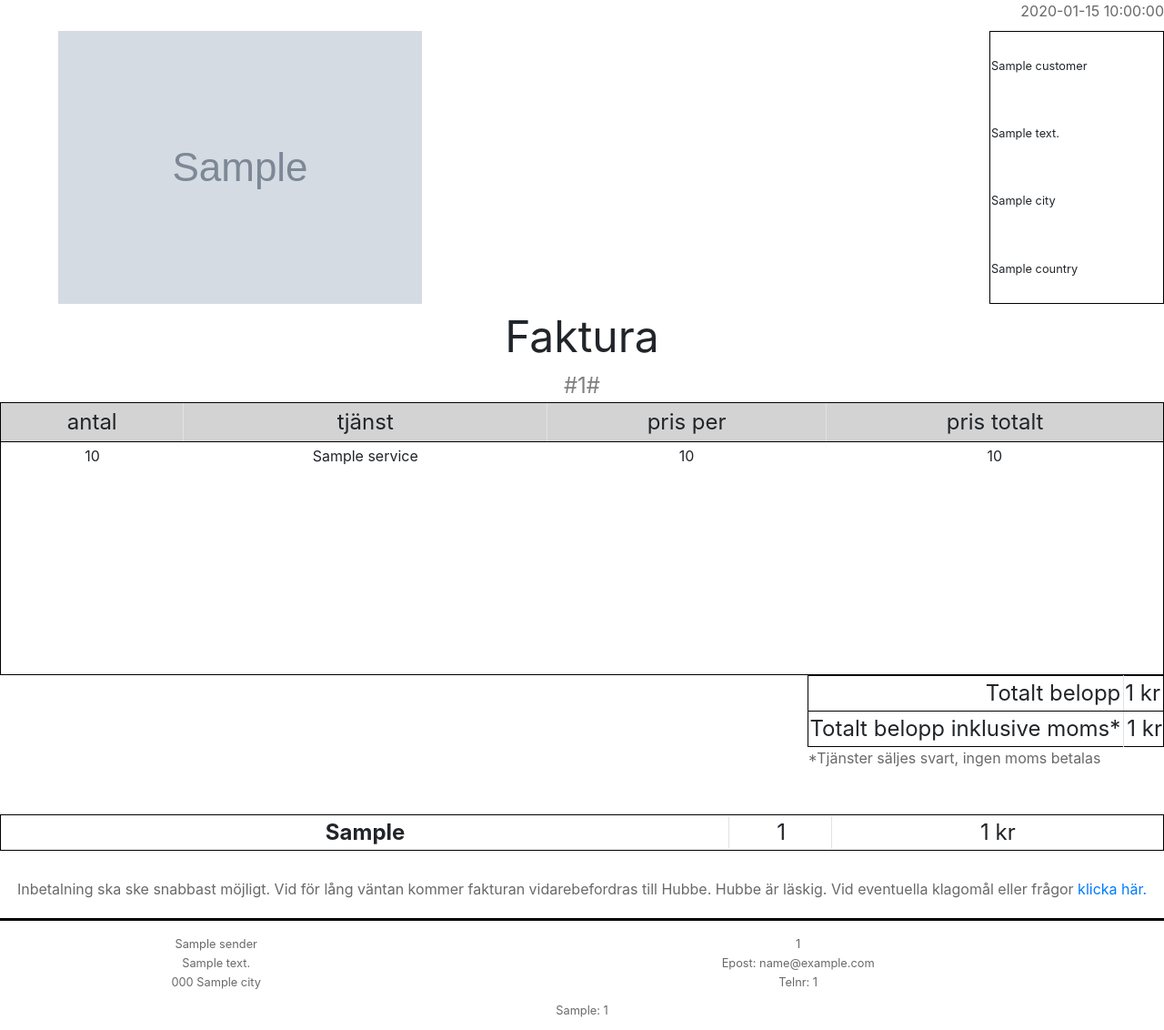
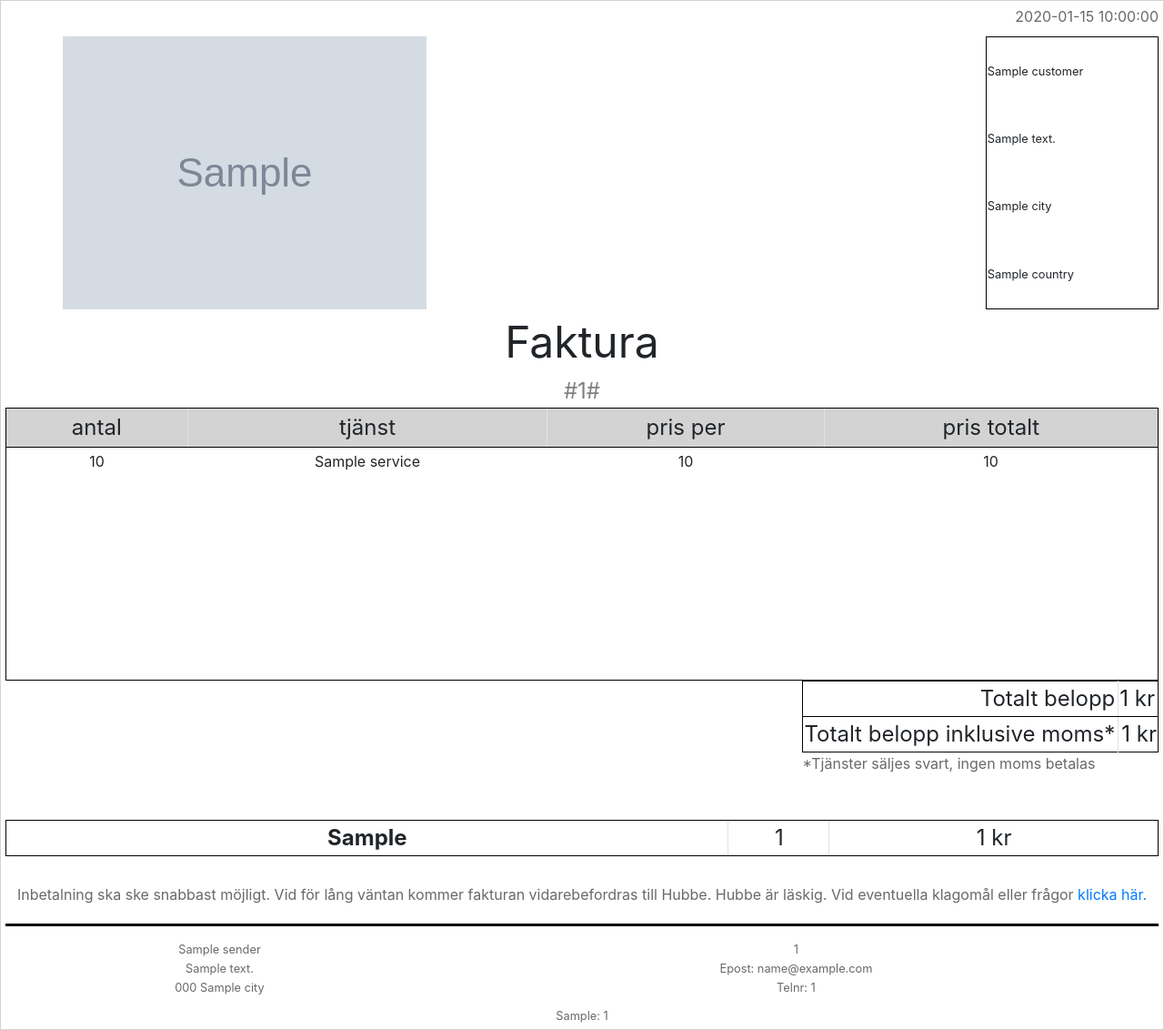
Before and after one commit to ojaoweir/Auto_invoicing, a Python web app: template Auto_invoicing_code_files/program/templates/invoice.html in a window 1280 px wide. Shown: the whole page at 91% size. Run offline with Jinja, Linux system fonts and the light colour scheme; the template is opened without the code that fills it: most values are stand-ins (such as "Sample title", 1, 10 or a date in 2020); grey boxes marked "Sample" are stand-in pictures; some libraries are stand-ins or nearby versions.

Commit message:
Added a outside border surrounding the whole thing

```diff
--- a/Auto_invoicing_code_files/program/templates/invoice.html
+++ b/Auto_invoicing_code_files/program/templates/invoice.html
@@ -131,7 +131,7 @@
      margin-left: auto;
   }
   .date {
-    text-align:right;
+    text-align: right;
     margin-bottom: 10px;
   }
   .name-box {
@@ -142,10 +142,15 @@
     max-width: 50%;
     font-size: 0.8em;
   }
+  .surround-all{
+    padding:5px;
+    border-color: lightgrey;
+  }
   </style>
   </head>
   <body>
-    <div class="date info-text">{{ invoice_date }}</div>
+    <div class="surround-border surround-all">
+      <div class="date info-text"><div>{{ invoice_date }}</div></div>
       <div class="invoice-top">
         <div class="surround-logo-div">
           <img class="invoice-logo" src={{sender.logo_link}} alt={{sender.name}}></img>
@@ -236,5 +241,6 @@
       <div class="invoice-footer-bottom info-text">
         {{sender.payment_method}}: {{sender.account_number}}
       </div>
+    </div>
   </body>
 </html>
```
Also changed, not shown: Auto_invoicing_code_files/app.db. Lines whose indentation alone changed are shown as unchanged.
